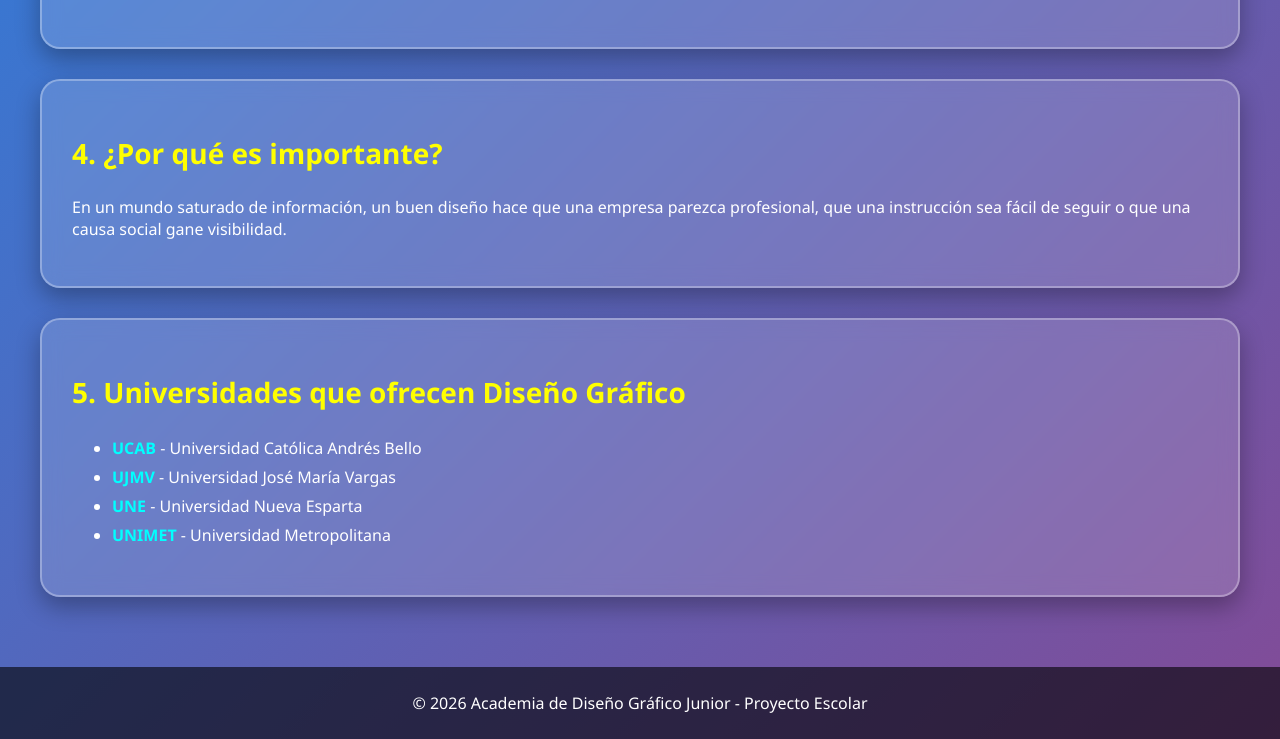
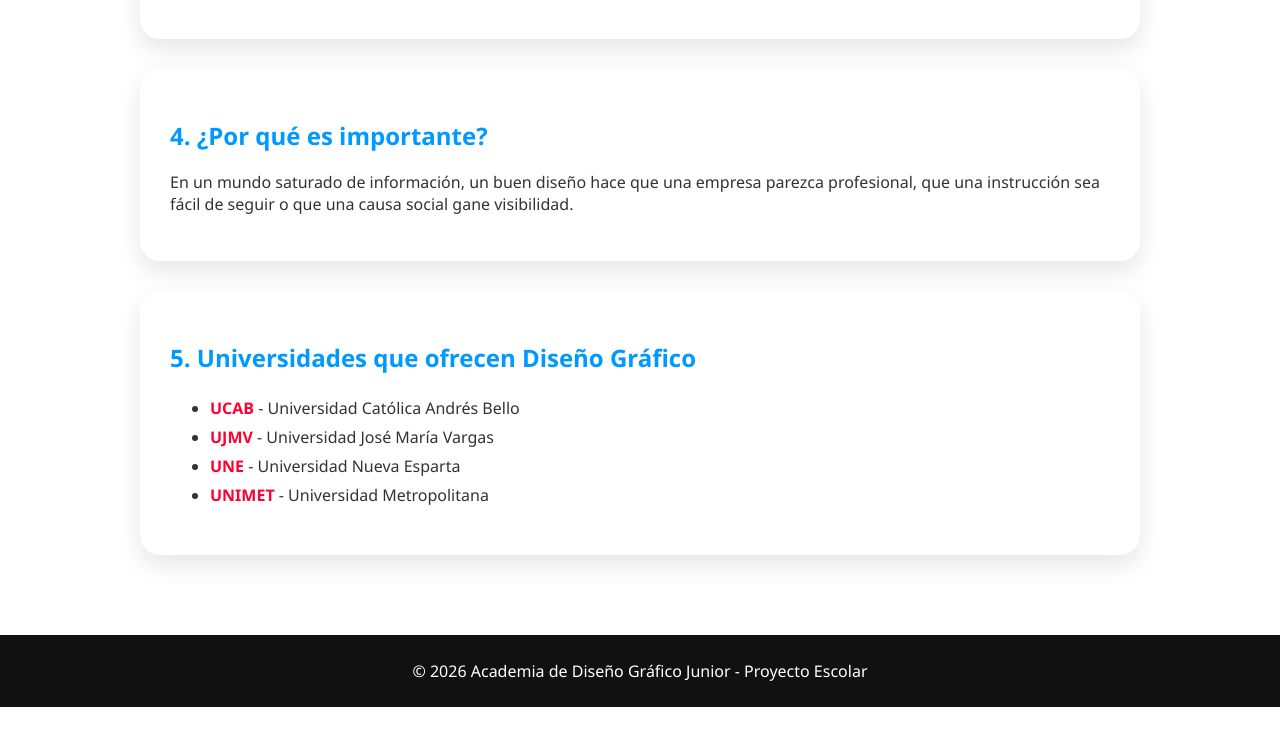
Before and after one commit to SoyVinoApp/Academia-de-dise-o-grafico-junior, a plain HTML site: page index.html in a window 1280 px wide. Shown: the part 1547-2286 px from the top of the page. After the commit the page ends 2254 px from the top, so only its background shows below. Drawn offline with Linux system fonts and the light colour scheme.

Commit message:
Add files via upload

```diff
--- a/index.html
+++ b/index.html
@@ -8,10 +8,18 @@
 <style>
 body{
     margin:0;
-    font-family: 'Segoe UI', sans-serif;
+    font-family:'Segoe UI', sans-serif;
+    background:white;
+    color:#333;
+}
+
+/* ===== HEADER CON COLOR ===== */
+header{
+    text-align:center;
+    padding:60px 20px;
     background: linear-gradient(135deg, #00ff88, #0099ff, #ff0033);
-    background-size: 400% 400%;
-    animation: fondoAnimado 12s ease infinite;
+    background-size: 300% 300%;
+    animation: fondoAnimado 10s ease infinite;
     color:white;
 }
 
@@ -19,11 +27,6 @@ body{
     0%{background-position:0% 50%;}
     50%{background-position:100% 50%;}
     100%{background-position:0% 50%;}
-}
-
-header{
-    text-align:center;
-    padding:50px 20px;
 }
 
 header img{
@@ -34,38 +37,39 @@ header img{
 
 @keyframes flotar{
     0%{transform:translateY(0px);}
-    50%{transform:translateY(-15px);}
+    50%{transform:translateY(-10px);}
     100%{transform:translateY(0px);}
 }
 
 h1{
     font-size:45px;
-    text-shadow: 2px 2px 10px rgba(0,0,0,0.5);
+    text-shadow:2px 2px 10px rgba(0,0,0,0.4);
 }
 
+/* ===== CONTENIDO BLANCO ===== */
 section{
-    padding:40px;
+    padding:50px 20px;
+    max-width:1000px;
+    margin:auto;
 }
 
+/* TARJETAS */
 .card{
-    background: rgba(255,255,255,0.15);
-    backdrop-filter: blur(10px);
+    background:white;
     padding:30px;
     margin:30px 0;
     border-radius:20px;
-    box-shadow:0 10px 25px rgba(0,0,0,0.3);
-    transition:0.4s;
-    border:2px solid rgba(255,255,255,0.3);
+    box-shadow:0 10px 25px rgba(0,0,0,0.1);
+    transition:0.3s;
 }
 
 .card:hover{
-    transform: scale(1.05);
-    background: rgba(255,255,255,0.25);
+    transform:translateY(-5px);
+    box-shadow:0 15px 30px rgba(0,0,0,0.2);
 }
 
 h2{
-    color:#ffff00;
-    font-size:28px;
+    color:#0099ff;
 }
 
 ul{
@@ -73,19 +77,20 @@ ul{
 }
 
 a{
-    color:#00ffff;
+    color:#ff0033;
     font-weight:bold;
     text-decoration:none;
 }
 
 a:hover{
-    color:#ffcc00;
+    color:#0099ff;
 }
 
 footer{
     text-align:center;
     padding:25px;
-    background:rgba(0,0,0,0.6);
+    background:#111;
+    color:white;
 }
 </style>
 </head>
```
